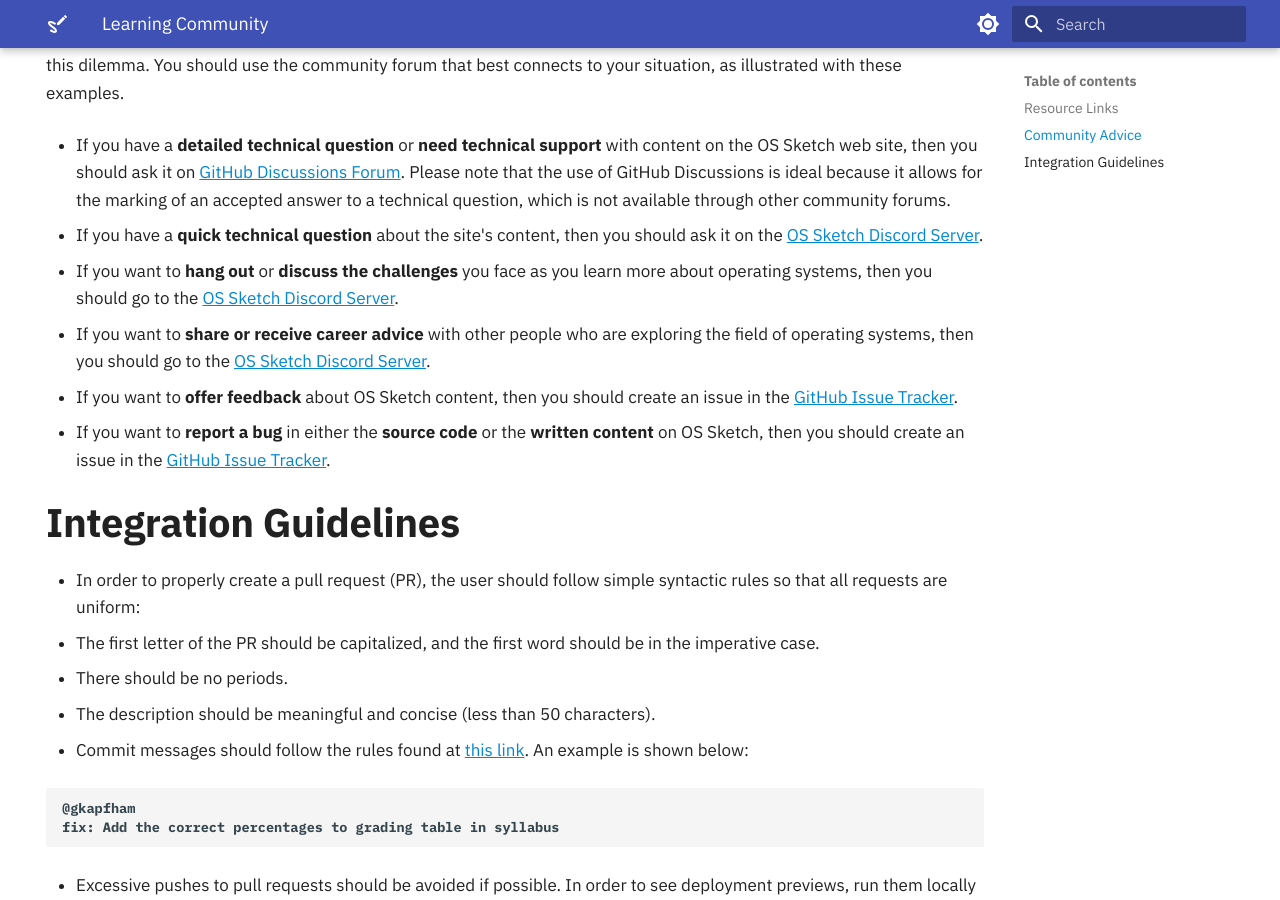
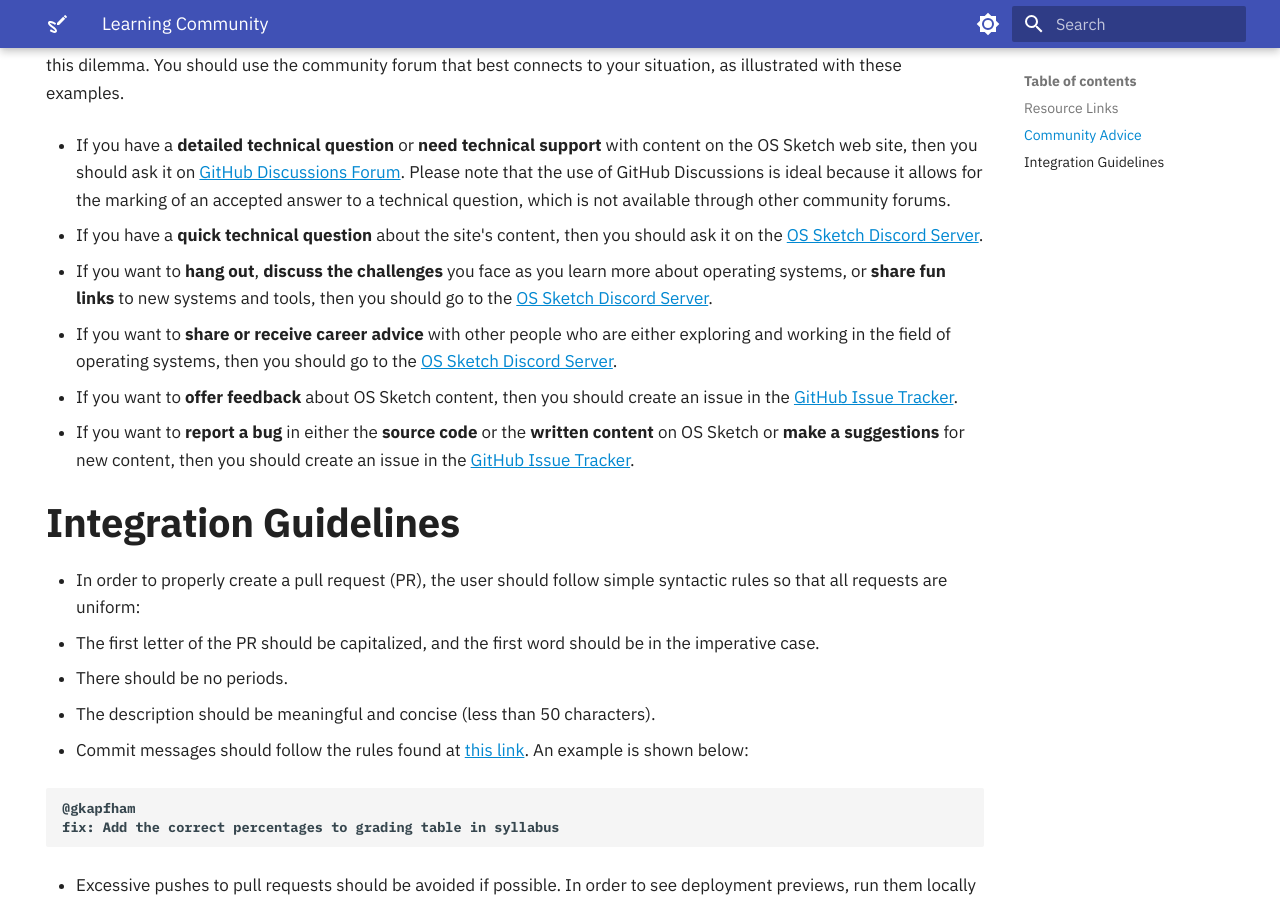
Before and after one commit to OS-Sketch/www.os-sketch.com, an MkDocs documentation site: the page built from docs/operating-systems/learning-community.md, in a window 1280 px wide and 900 px high, scrolled down 707 px. Built offline with MkDocs 1.6.1 and Material for MkDocs 9.7.7, drawn with Linux system fonts in a browser that asks for light colours.

Commit message:
fix: Polish content in Community Advice in learning-community on using resources.

```diff
--- a/docs/operating-systems/learning-community.md
+++ b/docs/operating-systems/learning-community.md
@@ -52,21 +52,22 @@
   should ask it on the [OS Sketch Discord
   Server](https://discord.gg/9VfCdqffu6).
 
-- If you want to **hang out** or **discuss the challenges** you face as you
-  learn more about operating systems, then you should go to the [OS Sketch
-  Discord Server](https://discord.gg/9VfCdqffu6).
+- If you want to **hang out**, **discuss the challenges** you face as you learn
+  more about operating systems, or **share fun links** to new systems and
+  tools, then you should go to the [OS Sketch Discord
+  Server](https://discord.gg/9VfCdqffu6).
 
 - If you want to **share or receive career advice** with other people who are
-  exploring the field of operating systems, then you should go to the [OS Sketch
-  Discord Server](https://discord.gg/9VfCdqffu6).
+  either exploring and working in the field of operating systems, then you
+  should go to the [OS Sketch Discord Server](https://discord.gg/9VfCdqffu6).
 
 - If you want to **offer feedback** about OS Sketch content, then you should
   create an issue in the [GitHub Issue
   Tracker](https://github.com/OS-Sketch/www.os-sketch.com/issues).
 
-- If you want to **report a bug** in either the **source code** or the **written
-  content** on OS Sketch, then you should create an issue in the
-  [GitHub Issue
+- If you want to **report a bug** in either the **source code** or the
+  **written content** on OS Sketch or **make a suggestions** for new content,
+  then you should create an issue in the [GitHub Issue
   Tracker](https://github.com/OS-Sketch/www.os-sketch.com/issues).
 
 ## Integration Guidelines
```
